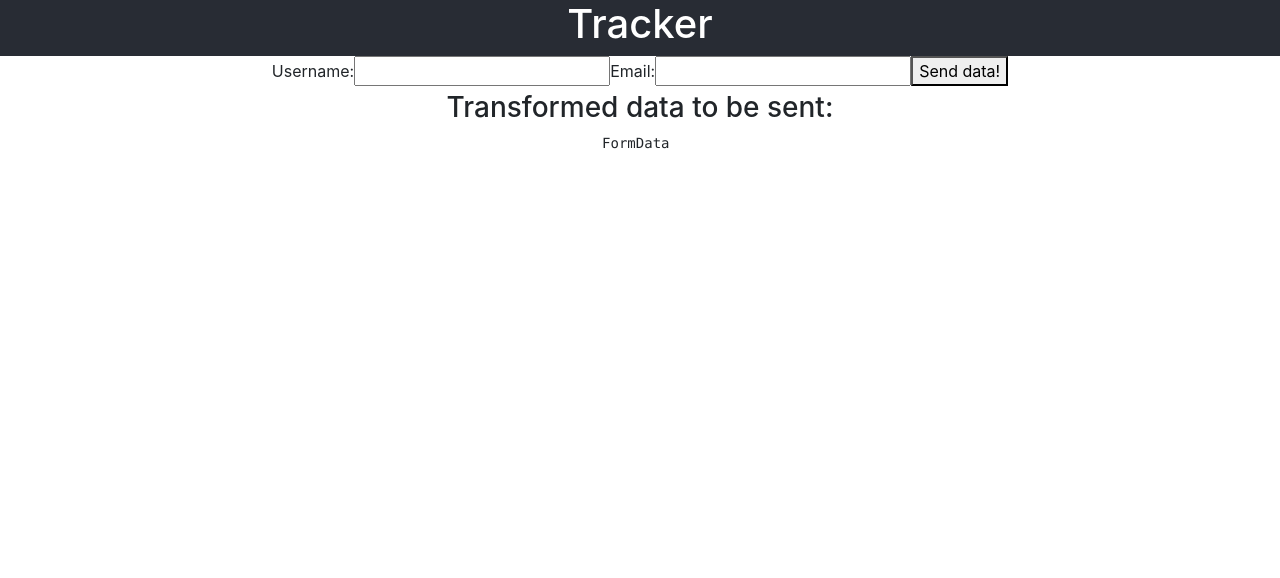
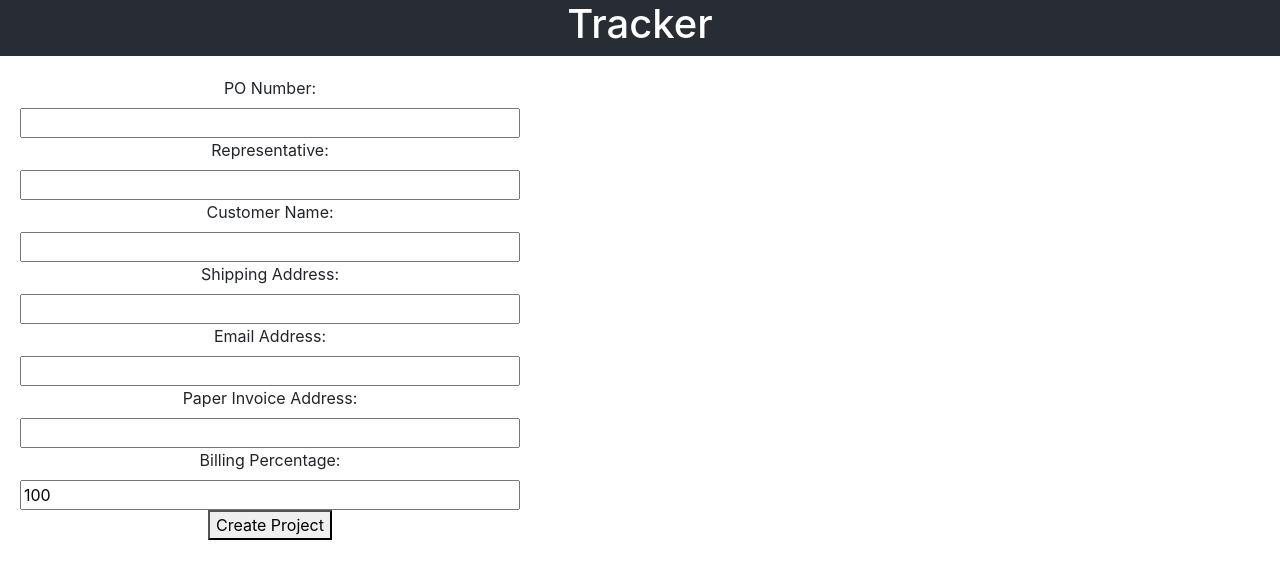
Before and after one commit to kevingduck/tracker-with-crud, a React (Create React App) app: page / in a window 1280 px wide. Shown: the top 578 px of the page. Built offline with nearby package versions, Linux system fonts and the light colour scheme.

Commit message:
updated form

```diff
--- a/src/App.css
+++ b/src/App.css
@@ -38,7 +38,14 @@
 }
 
 .main-form {
-  text-align: left;
+  margin: 20px;
+  width: 500px;
+  clear:both;
+}
+
+.main-form input {
+  width: 100%;
+  clear:both;
 }
 
 /* .main-form input, textarea, label {
--- a/src/components/form.js
+++ b/src/components/form.js
@@ -11,7 +11,7 @@ class Form extends React.Component {
   objectifyForm(formArray) {
     //serialize data function
     var returnArray = {};
-    for (var i = 0; i < formArray.length; i++) {
+    for (var i = 0; i <= formArray.length; i++) {
       returnArray[formArray[i]['name']] = formArray[i]['value'];
     }
     return returnArray;
@@ -21,33 +21,43 @@ class Form extends React.Component {
     event.preventDefault();
     const form = event.target;
     let data = this.objectifyForm(form);
-
-    console.log('state data: ' + JSON.stringify(data));
-    fetch('./.netlify/functions/items', {
-      method: 'POST',
-      body: JSON.stringify(data),
-    });
+    if (window.confirm("Ready to save?" + JSON.stringify(data))) {
+      fetch('./.netlify/functions/projects', {
+        method: 'POST',
+        body: JSON.stringify(data),
+      });
+      event.target.reset();
+      console.log('created' + JSON.stringify(data));
+    };
   }
 
   render() {
     return (
-      <div>
-        <form
-          onSubmit={this.handleSubmit}
-        >
-          <label htmlFor="username">Username:</label>
-          <input id="username" name="username" type="text" />
+      <div className="main-form">
+        <form onSubmit={this.handleSubmit}>
+          <label htmlFor="po_number">PO Number:</label>
+          <input id="po_number" name="po_number" type="text" />
 
-          <label htmlFor="email">Email:</label>
-          <input id="email" name="email" type="email" />
+          <label htmlFor="representative">Representative:</label>
+          <input id="representative" name="representative" type="text" />
 
-          <button>Send data!</button>
+          <label htmlFor="customer_name">Customer Name:</label>
+          <input id="customer_name" name="customer_name" type="text" />
+
+          <label htmlFor="shipping_address">Shipping Address:</label>
+          <input id="shipping_address" name="shipping_address" type="text" />
+
+          <label htmlFor="email_address">Email Address:</label>
+          <input id="email_address" name="email_address" type="email" />
+
+          <label htmlFor="invoice_address">Paper Invoice Address:</label>
+          <input id="invoice_address" name="invoice_address" type="text" />
+
+          <label htmlFor="billing_percentage">Billing Percentage:</label>
+          <input id="billing_percentage" name="billing_percentage" type="text" defaultValue="100"/>
+
+          <button>Create Project</button>
         </form>
-
-        <div className="res-block">
-          <h3>Transformed data to be sent:</h3>
-          <pre>FormData {this.data}</pre>
-        </div>
       </div>
     );
   }
```
